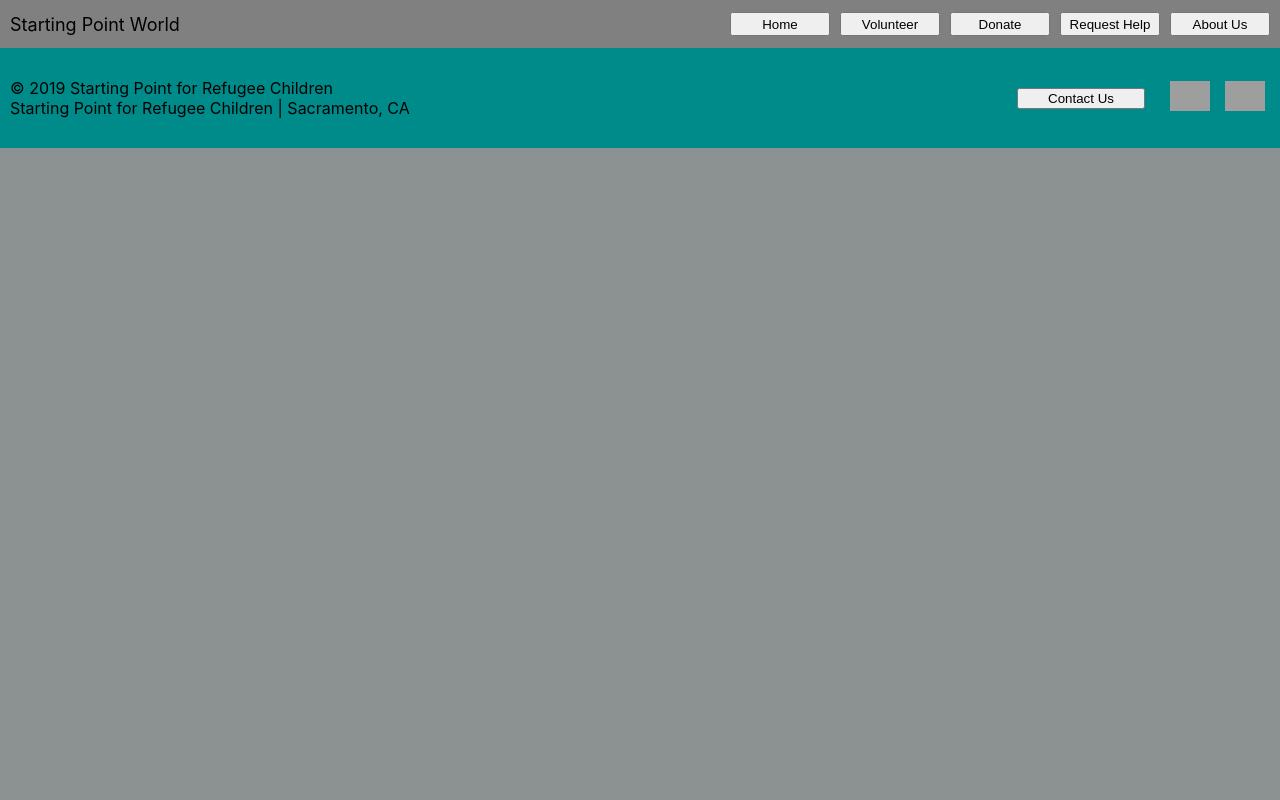
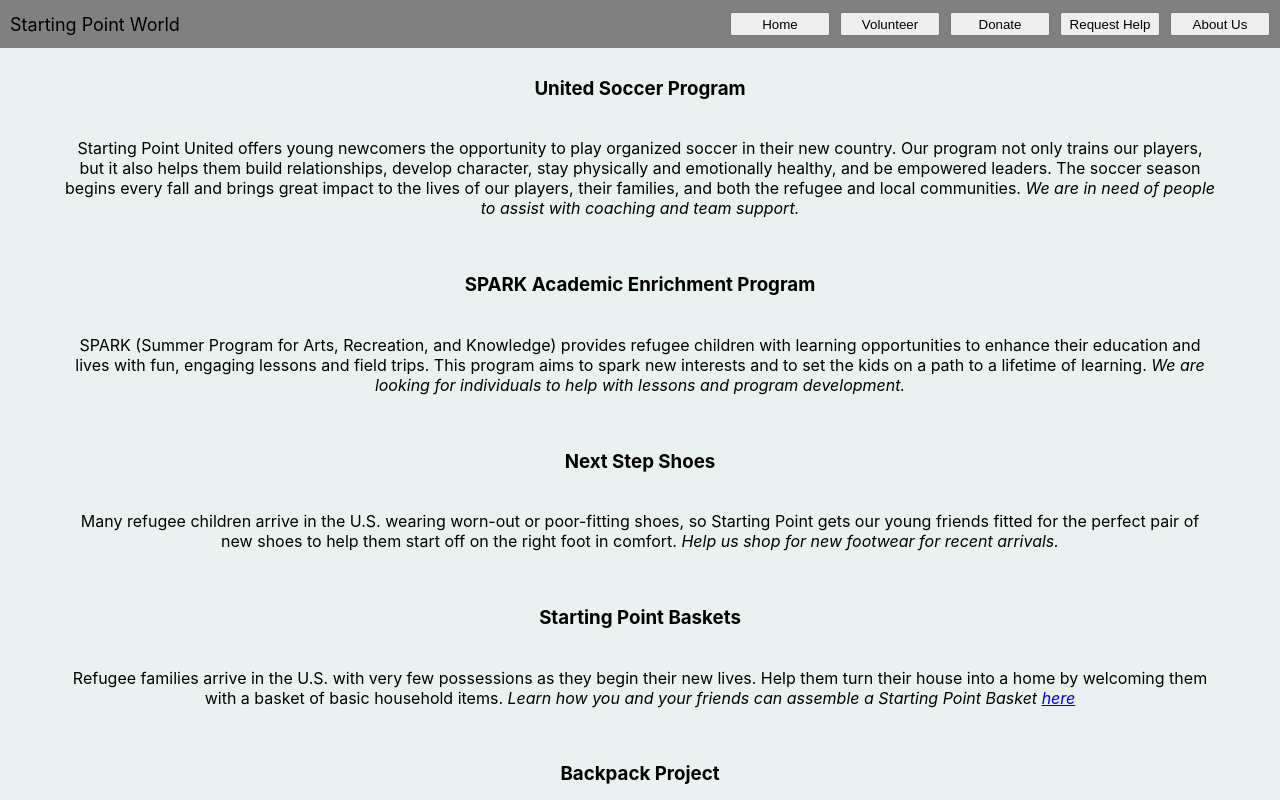
Before and after one commit to KashimaKC/IT420-Web-Project, a React (Create React App) app in the folder web-project/: page / in a window 1280 px wide. Both pictures are taken after a click on the button "Volunteer". Shown: the top 800 px of the page. Built offline with nearby package versions, Linux system fonts and the light colour scheme; grey boxes are pictures that could not be loaded.

Commit message:
added volunteer page and sample form

```diff
--- a/web-project/public/index.html
+++ b/web-project/public/index.html
@@ -12,7 +12,7 @@
     <link rel="apple-touch-icon" href="%PUBLIC_URL%/logo192.png" />
     <link rel="manifest" href="%PUBLIC_URL%/manifest.json" />
 
-    <title>React App</title>
+    <title>Starting Point World</title>
   </head>
   <body>
     <noscript>You need to enable JavaScript to run this app.</noscript>
--- a/web-project/src/App.js
+++ b/web-project/src/App.js
@@ -4,6 +4,7 @@ import './components/css/home.css'
 import './components/css/sponsors.css'
 import './components/css/donate.css'
 import './components/css/request-help.css'
+import './components/css/volunteer.css'
 
 function App() {
 
--- a/web-project/src/components/Donate.js
+++ b/web-project/src/components/Donate.js
@@ -15,7 +15,7 @@ const Donate = () => {
                     Donations to Starting Point are tax deductible. Our nonprofit EIN number is 82-2055439. <br />
                     <b>Click here to be linked to Paypal:</b>
                 </p>
-                <button id="donate-link-bttn">Donate</button>
+                <button id="donate-link-bttn" onClick={event => window.location.href='https://startingpointworld.kindful.com/'}>Donate</button>
             </div>
             <hr />
 
--- a/web-project/src/components/Volunteer.js
+++ b/web-project/src/components/Volunteer.js
@@ -1,11 +1,83 @@
+
 
 const Volunteer = () => {
 
 
     return (
 
-        <div>
+        <div className="volunteer-container">
+            <div className='united-soccer-program'>
+                <h3>United Soccer Program</h3>
+                <p>
+                    Starting Point United offers young newcomers the opportunity to play organized soccer in their new country.
+                    Our program not only trains our players, but it also helps them build relationships, develop character, stay
+                    physically and emotionally healthy, and be empowered leaders.
+                    The soccer season begins every fall and brings great impact to the lives of our players, their families,
+                    and both the refugee and local communities.
+                    <i> We are in need of people to assist with coaching and team support.  </i>
+                </p>
+            </div>
+            <div className='spark'>
+                <h3>SPARK Academic Enrichment Program</h3>
+                <p>
+                    SPARK (Summer Program for Arts, Recreation, and Knowledge) provides refugee children with learning opportunities
+                    to enhance their education and lives with fun, engaging lessons and field trips.
+                    This program aims to spark new interests and to set the kids on a path to a lifetime of learning.
+                    <i> We are looking for individuals to help with lessons and program development. </i>
+                </p>
+            </div>
+            <div className='next-step'>
+                <h3>Next Step Shoes</h3>
+                <p>
+                    Many refugee children arrive in the U.S. wearing worn-out or poor-fitting shoes, so Starting Point gets our young friends
+                    fitted for the perfect pair of new shoes to help them start off on the right foot in comfort.
+                    <i> Help us shop for new footwear for recent arrivals. </i>
+                </p>
+            </div>
+            <div className='baskets'>
+                <h3>Starting Point Baskets</h3>
+                <p>
+                    Refugee families arrive in the U.S. with very few possessions as they begin their new lives.
+                    Help them turn their house into a home by welcoming them with a basket of basic household items.
+                    <i> Learn how you and your friends can assemble a Starting Point Basket <a href='https://www.startingpointworld.com/_files/ugd/6e56dc_a6889a9ca23d409283bb4ad4013f0c96.pdf'>here</a> </i>
+                </p>
+            </div>
+            <div className='backpack-project'>
+                <h3>Backpack Project</h3>
+                <p>
+                    We all know how education alone can change the course of a child's life.
+                    To help refugee children get off to a successful start, we hand out new backpacks filled with supplies
+                    and books when they first arrive to the U.S. and before the beginning of every school year.
+                    Work with friends to put together a backpack for a child in need, hold a school supply drive
+                    at work, or help us at our annual community distribution event.
+                    <i> Learn how you can assemble a backpack <a href='https://www.startingpointworld.com/_files/ugd/6e56dc_3568596cf41048cdace57389f06e5465.pdf'>here</a></i>
+                </p>
+            </div>
+            <div className='english-classes'>
+                <h3>English Classes</h3>
+                <p>
+                    More info coming soon!
+                </p>
+            </div>
+            <div className='other-skills'>
+                <h3>Other Skills</h3>
+                <p>
+                    If you have skills that you would like to offer, please contact us!
+                    We are presently in need of volunteers to pick up and deliver items, apply for grants, and be a venue host.
+                </p>
+            </div>
 
+            {/* consider making this form a separate component */}
+
+            <div className='volunteer-form-container'>
+                <input type={'text'} placeholder='First name'></input>
+                <input type={'text'} placeholder='Last name'></input>
+                <input type={'email'} placeholder='Email'></input>
+                <input type={'tel'} placeholder='Phone'></input>
+                <input type={'text'} placeholder='Volunteer oportunities you are interested in'></input>
+
+                <input type={'submit'} value='Submit'></input>
+            </div>
         </div>
     )
 }
--- a/web-project/src/components/css/home.css
+++ b/web-project/src/components/css/home.css
@@ -19,7 +19,7 @@
 .homepage-container > .header-container > h2 {
    flex-shrink: 1;
    display: block;
-   color: rgb(230, 230, 255);
+   color: rgb(38, 38, 48);
 }
 
 @media only screen and (max-width: 1300px) {
--- /dev/null
+++ b/web-project/src/components/css/volunteer.css
@@ -0,0 +1,27 @@
+.volunteer-container {
+    display: flex;
+    flex-direction: column;
+    width: 90%;
+    margin-left: auto;
+    margin-right: auto;
+}
+
+.volunteer-container > div > p, h3 {
+    padding-top: 10px;
+    padding-bottom: 10px;
+    text-align: center;
+}
+
+.volunteer-form-container {
+    display: flex;
+    flex-direction: column;
+    width: 80%;
+    margin-left: auto;
+    margin-right: auto;
+    margin-top: 25px;
+    margin-bottom: 25px;
+}
+
+.volunteer-form-container > input {
+    margin-top: 10px;
+}
--- a/web-project/src/index.css
+++ b/web-project/src/index.css
@@ -6,7 +6,7 @@ body {
   -webkit-font-smoothing: antialiased;
   -moz-osx-font-smoothing: grayscale;
 
-  background-color: rgb(140, 145, 145);
+  background-color: rgb(234, 241, 241);
 }
 
 code {
```
